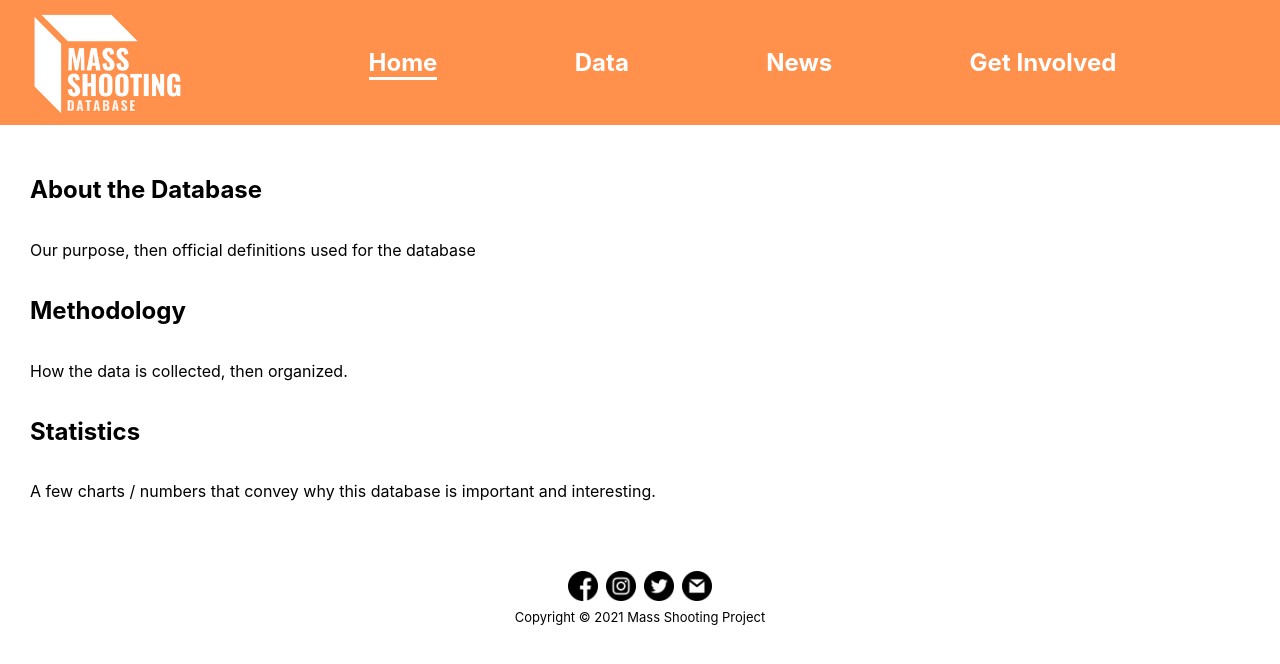
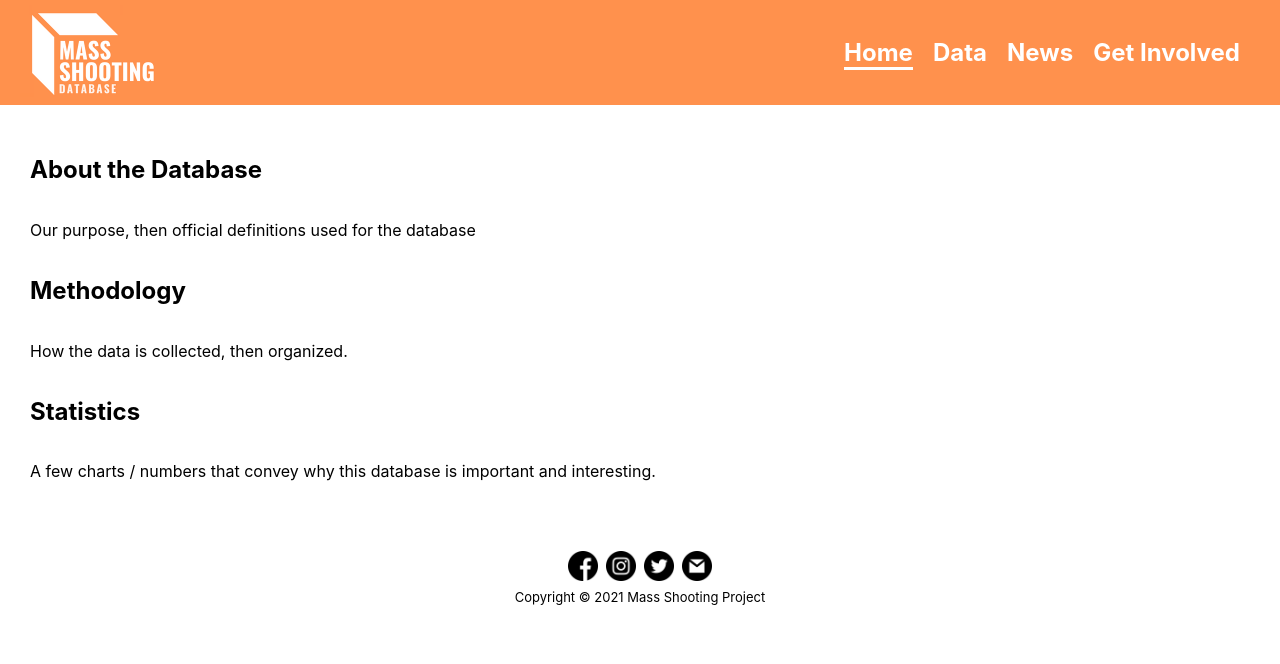
Before and after one commit to massshootingdatabase/MSDWebsite, a React (Create React App) app in the folder msp/: page / in a window 1280 px wide. Shown: the top 664 px of the page. Built offline with nearby package versions, Linux system fonts and the light colour scheme; the HTML template or start-up script is replaced by a standard one.

Commit message:
restyle nav bar

```diff
--- a/msp/src/NavBar/style.scss
+++ b/msp/src/NavBar/style.scss
@@ -9,18 +9,18 @@
     padding-right: 5px;
     padding-left: 20px;
     display: flex;
-    height: 120px;
-    width: 180px;
+    height: 100px;
+    width: 150px;
   }
 
 .NavBarList {
+    justify-content: flex-end;
     display: flex;
-    align-items: center; /* Default */
-    justify-content: space-between;
     padding: 10px;
-    margin: auto;
+    margin-right: 20px;
+    align-items: center;
     min-width: fit-content;
-    width: 60%;
+    width: 100%;
 
     li {
       display: block;
```
